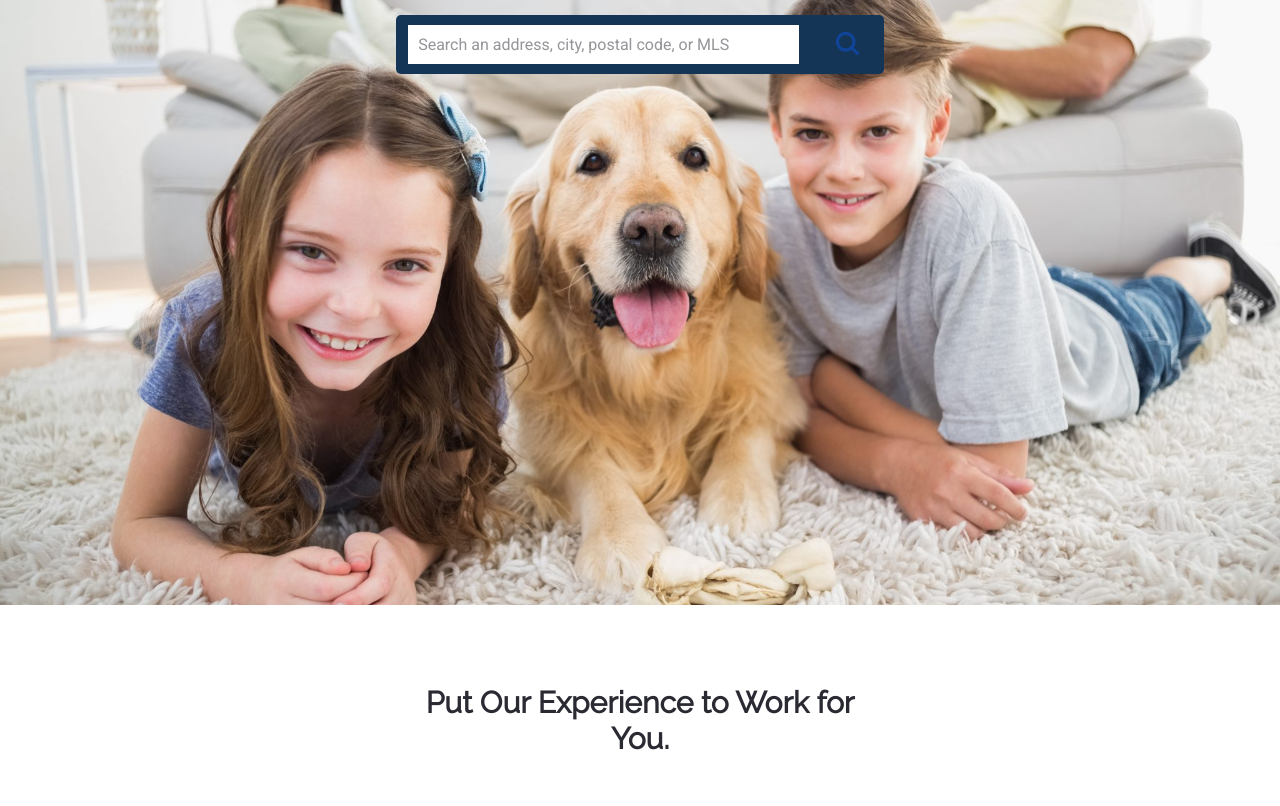
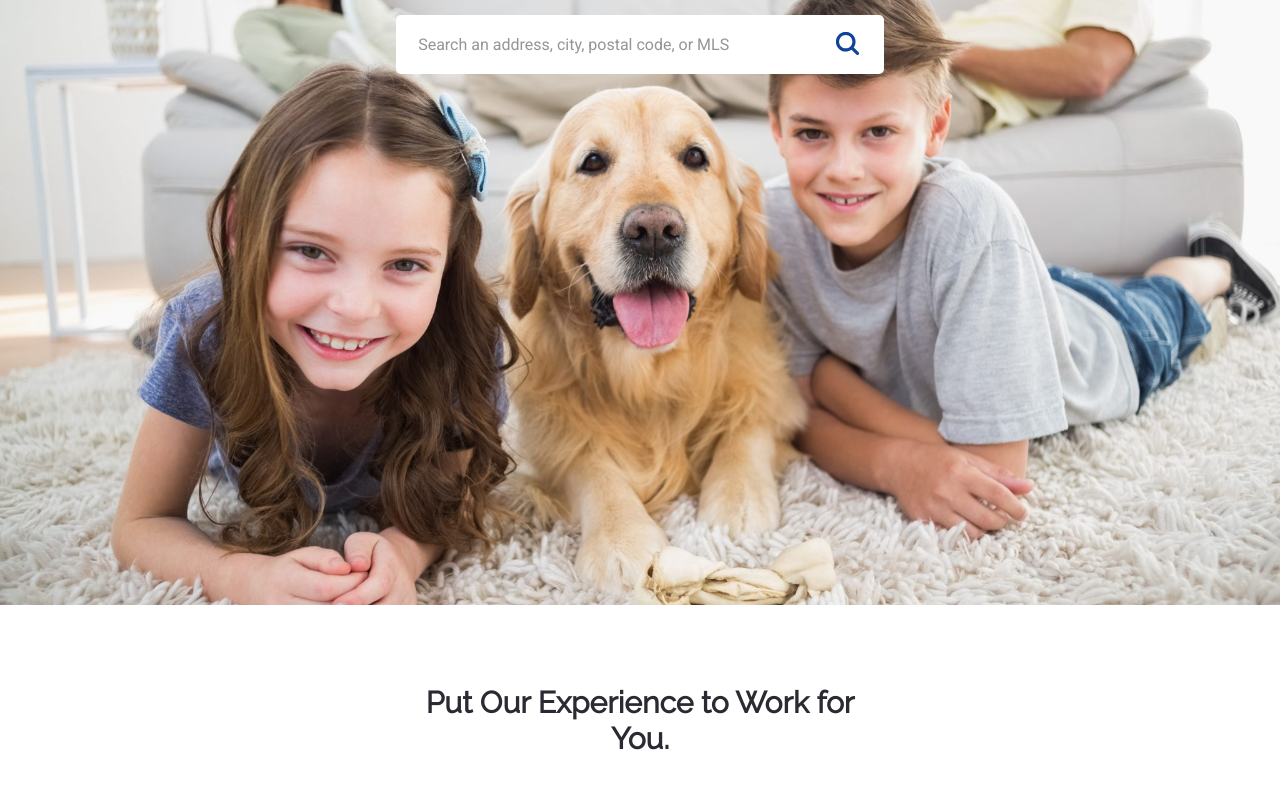
Before and after one commit to rradfar/houses-r-us, a website: page index.html in a window 1280 px wide. Shown: the part 209-1015 px from the top of the page. Drawn offline with Linux system fonts and the light colour scheme.

Commit message:
Fix color of search box in hero

```diff
--- a/scss/_hero.scss
+++ b/scss/_hero.scss
@@ -35,7 +35,7 @@
 }
 
 .hero__search-box {
-  background-color: $color-brand-primary;
+  background-color: $color-white-primary;
   display: flex;
   justify-content: space-around;
   align-items: center;
```
Also changed, not shown: css/main.css.
